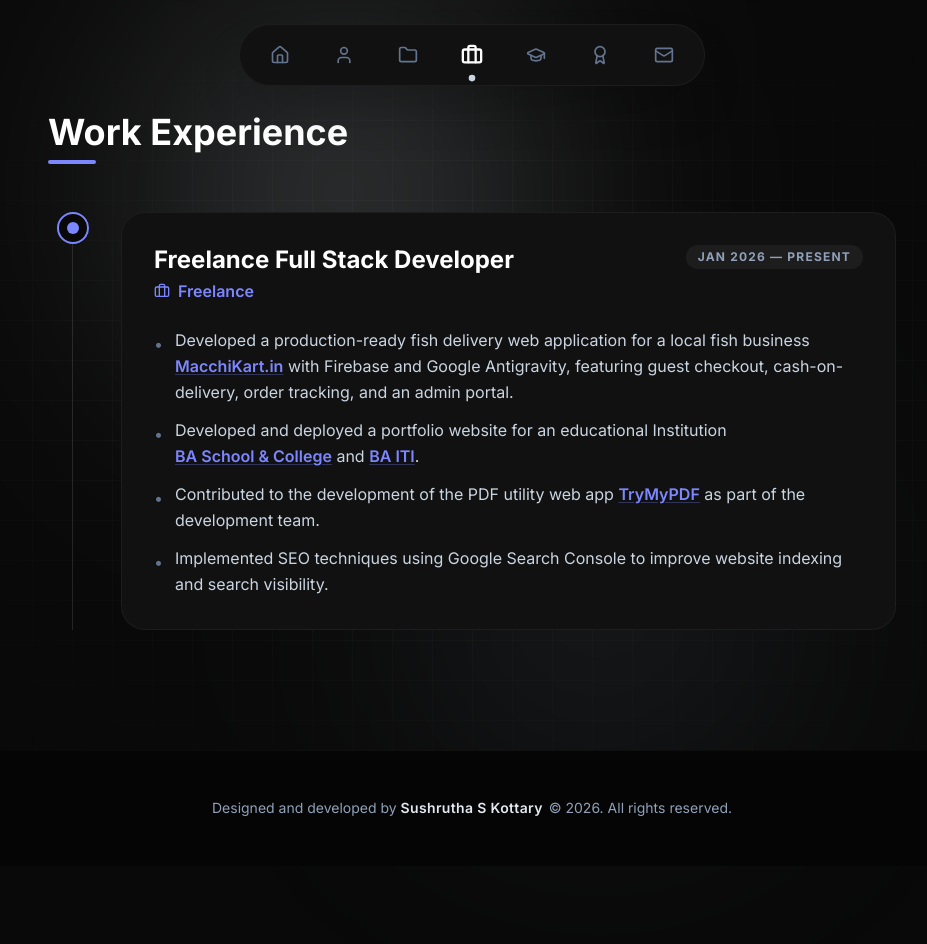
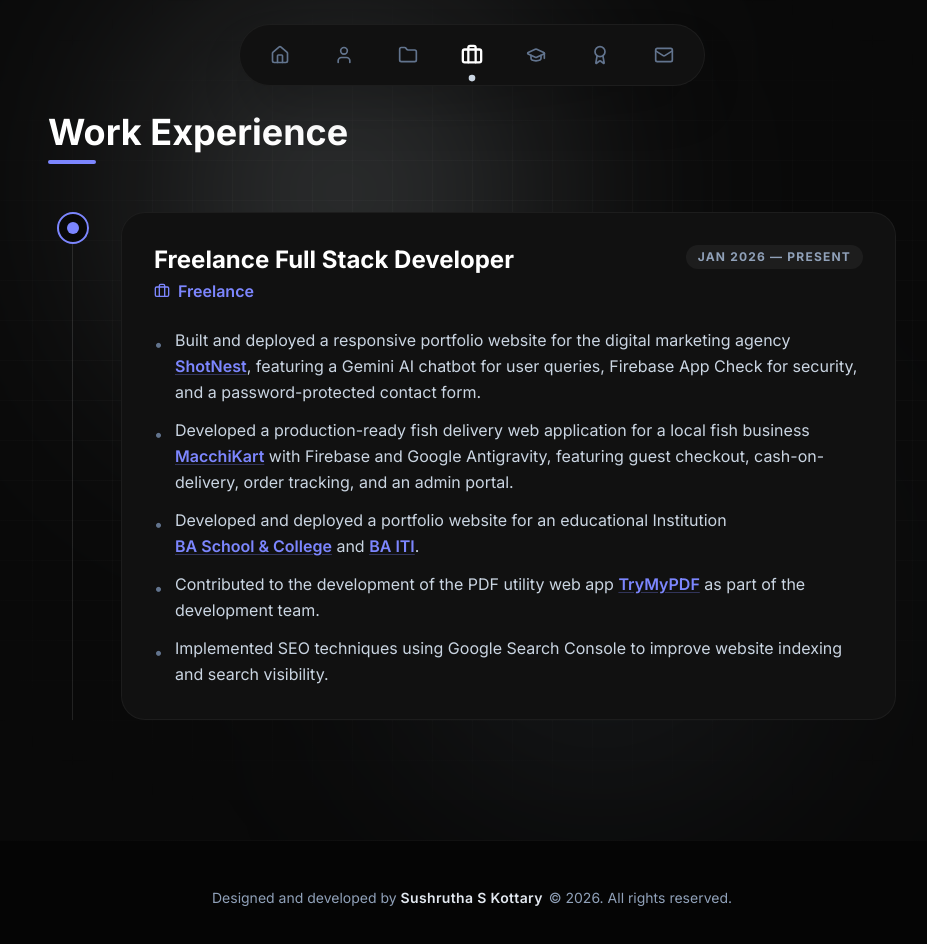
Before and after one commit to sushrutha777/Portfolio, a Next.js app: page /experience in a window 1280 px wide. Shown: the top 944 px of the page, without its empty margins (168-1095 px from the left). Before the commit the page ends 866 px from the top, so only its background shows below. Built offline with nearby package versions, Linux system fonts and the light colour scheme.

Commit message:
Update portfolio links, certification, and resume

```diff
--- a/src/components/sections/Certifications.tsx
+++ b/src/components/sections/Certifications.tsx
@@ -4,6 +4,10 @@ import { motion } from "framer-motion";
 import { Award, ExternalLink } from "lucide-react";
 
 const certs = [
+  {
+    title: "AI Security Bootcamp - Guardrails, LLM Gateways, Observability",
+    link: "https://www.udemy.com/certificate/UC-72fe1a9a-ca07-42b8-a0fd-ea347fbfd7a7/"
+  },
   {
     title: "IBM RAG & Agentic AI Professional Certificate",
     link: "https://www.coursera.org/account/accomplishments/professional-cert/5QFWX5VUMM44"
--- a/src/components/sections/Experience.tsx
+++ b/src/components/sections/Experience.tsx
@@ -10,7 +10,8 @@ const experiences = [
     type: "Freelance",
     date: "Jan 2026 — Present",
     bullets: [
-      <>Developed a production-ready fish delivery web application for a local fish business <a href="https://macchikart.in" target="_blank" rel="noopener noreferrer" className="text-indigo-400 hover:text-white font-semibold transition-colors underline decoration-indigo-400/30 underline-offset-2">MacchiKart.in</a> with Firebase and Google Antigravity, featuring guest checkout, cash-on-delivery, order tracking, and an admin portal.</>,
+      <>Built and deployed a responsive portfolio website for the digital marketing agency <a href="https://shotnest.in/" target="_blank" rel="noopener noreferrer" className="text-indigo-400 hover:text-white font-semibold transition-colors underline decoration-indigo-400/30 underline-offset-2">ShotNest</a>, featuring a Gemini AI chatbot for user queries, Firebase App Check for security, and a password-protected contact form.</>,
+      <>Developed a production-ready fish delivery web application for a local fish business <a href="https://macchikart.in" target="_blank" rel="noopener noreferrer" className="text-indigo-400 hover:text-white font-semibold transition-colors underline decoration-indigo-400/30 underline-offset-2">MacchiKart</a> with Firebase and Google Antigravity, featuring guest checkout, cash-on-delivery, order tracking, and an admin portal.</>,
       <>Developed and deployed a portfolio website for an educational Institution <a href="https://www.baschoolandcollege.com/" target="_blank" rel="noopener noreferrer" className="text-indigo-400 hover:text-white font-semibold transition-colors underline decoration-indigo-400/30 underline-offset-2 whitespace-nowrap">BA School & College</a> and <a href="https://www.baitithumbay.com/" target="_blank" rel="noopener noreferrer" className="text-indigo-400 hover:text-white font-semibold transition-colors underline decoration-indigo-400/30 underline-offset-2 whitespace-nowrap">BA ITI</a>.</>,
       <>Contributed to the development of the PDF utility web app <a href="https://trymypdf.web.app/" target="_blank" rel="noopener noreferrer" className="text-indigo-400 hover:text-white font-semibold transition-colors underline decoration-indigo-400/30 underline-offset-2">TryMyPDF</a> as part of the development team.</>,
       "Implemented SEO techniques using Google Search Console to improve website indexing and search visibility."
```
Also changed, not shown: 1 other file (tests, documents, lock files or other folders).
